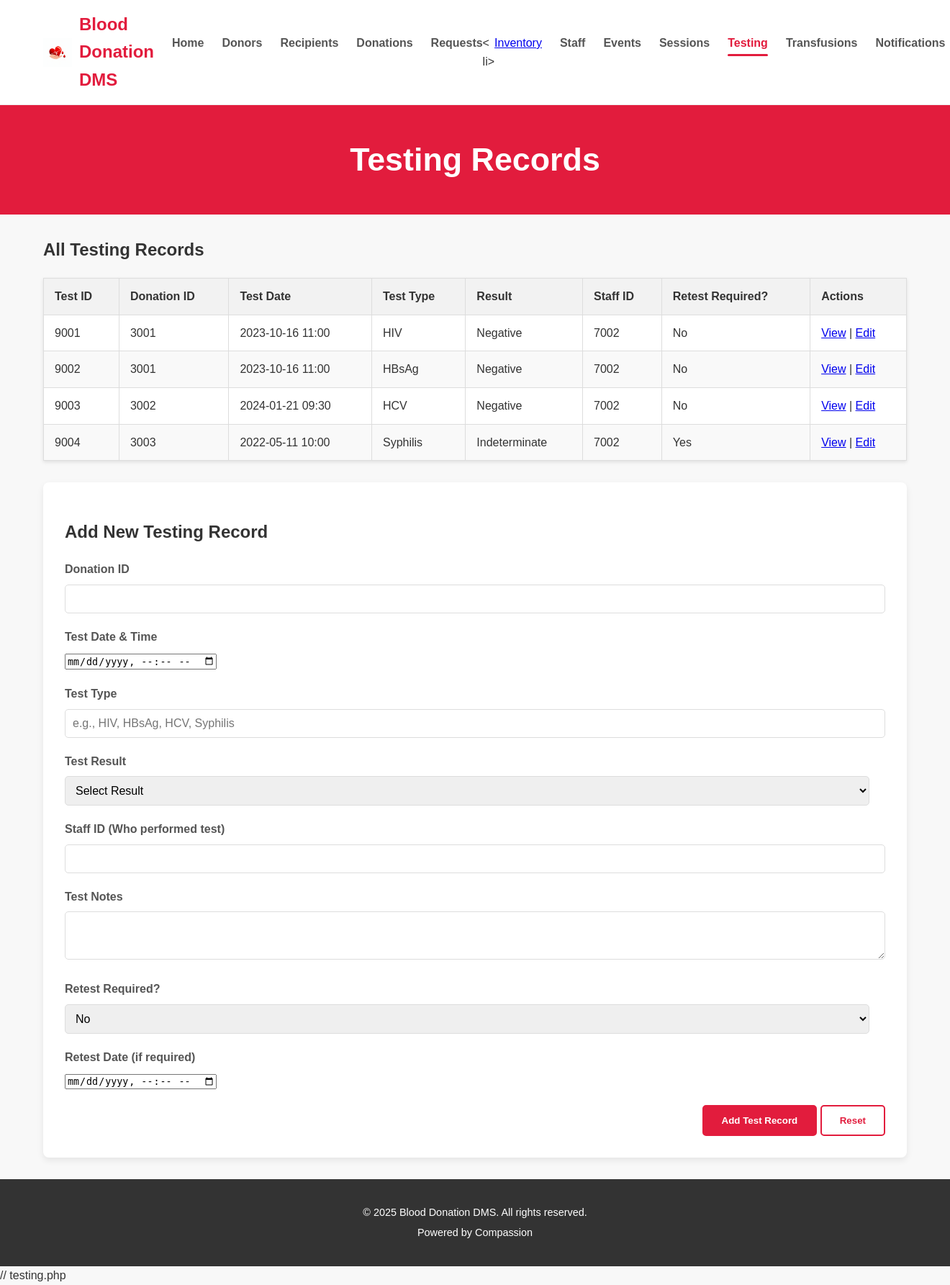
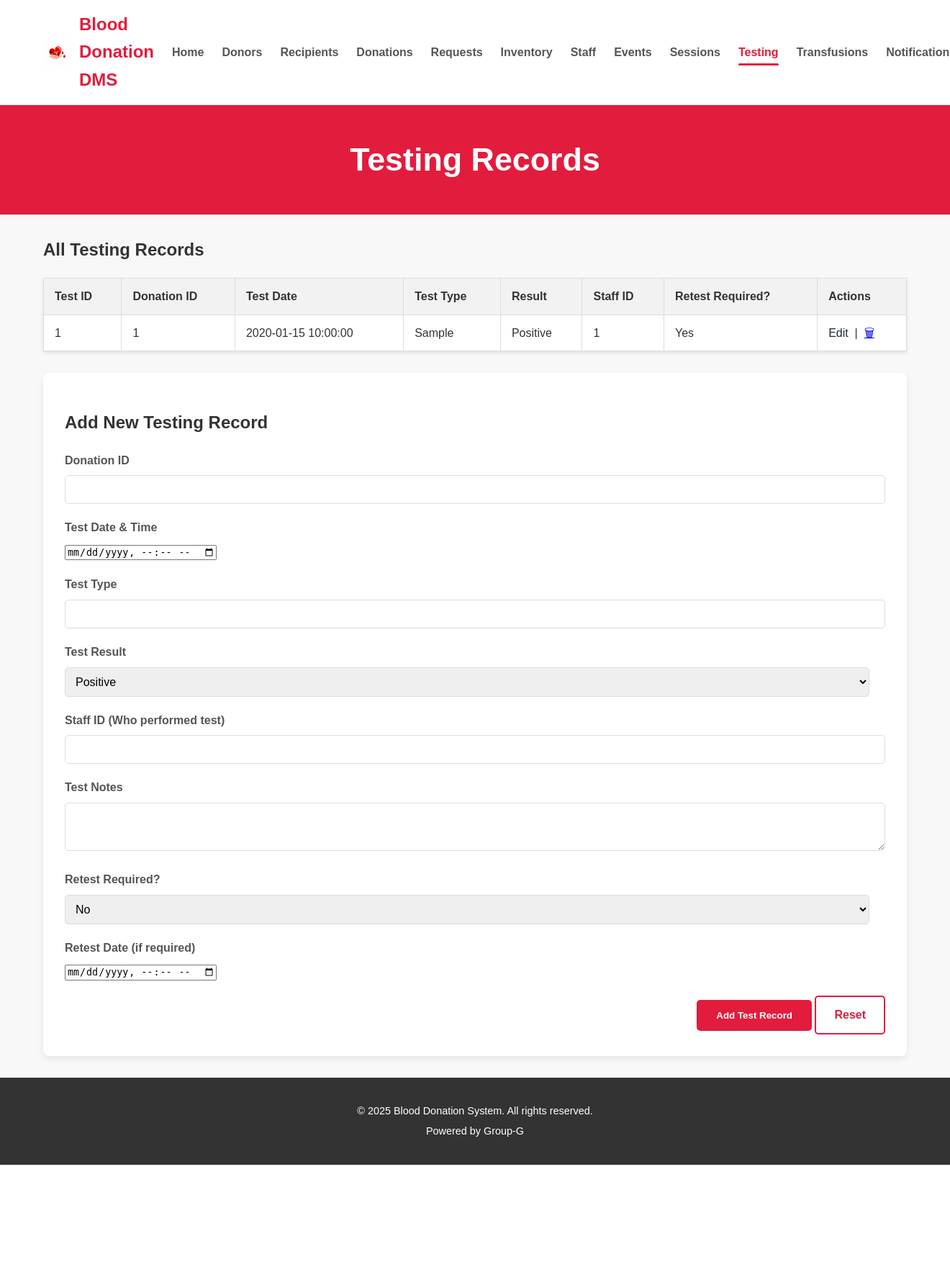
Before and after one commit to RugumayoA/BLOOD_DONATION_DB_SYSTEM, a PHP site: page /testing.php in a window 1320 px wide. Shown: the whole page at 72% size. After the commit the page ends 1618 px from the top, so only its background shows below. Run offline with PHP 8.4, Linux system fonts and the light colour scheme; tables that the repository leaves empty hold one stand-in row (values such as "Sample post").

Commit message:
worked on testing

```diff
--- a/testing.php
+++ b/testing.php
@@ -1,3 +1,105 @@
+<?php
+$DB_HOST = 'localhost';
+$DB_USER = 'root';
+$DB_PASS = '';
+$DB_NAME = 'blood_donation';
+
+$mysqli = @new mysqli($DB_HOST, $DB_USER, $DB_PASS, $DB_NAME);
+if ($mysqli->connect_errno) { die("DB connection failed: " . $mysqli->connect_error); }
+
+function to_mysql_dt($val) {
+    if (!$val) return null;
+    $val = str_replace('T', ' ', $val);
+    return $val . (strlen($val) === 16 ? ':00' : '');
+}
+
+$flash_ok = null;
+$flash_err = null;
+
+if (isset($_GET['action']) && $_GET['action'] === 'delete' && isset($_GET['id'])) {
+    $id = (int)$_GET['id'];
+    if ($stm = $mysqli->prepare("DELETE FROM testing_record WHERE test_id=?")) {
+        $stm->bind_param("i", $id);
+        if ($stm->execute()) {
+            header("Location: testing.php?ok=deleted");
+            exit;
+        } else { $flash_err = "Delete failed: " . $stm->error; }
+        $stm->close();
+    } else { $flash_err = "Prepare failed: " . $mysqli->error; }
+}
+
+if ($_SERVER['REQUEST_METHOD'] === 'POST') {
+    $mode          = isset($_POST['mode']) ? $_POST['mode'] : 'create';
+    $test_id       = isset($_POST['test_id']) ? (int)$_POST['test_id'] : 0;
+
+    $donationId     = isset($_POST['donationId']) ? trim($_POST['donationId']) : '';
+    $testDate       = to_mysql_dt(isset($_POST['testDate']) ? $_POST['testDate'] : '');
+    $testType       = isset($_POST['testType']) ? trim($_POST['testType']) : '';
+    $testResult     = isset($_POST['testResult']) ? trim($_POST['testResult']) : '';
+    $staffIdRaw     = isset($_POST['staffId']) ? trim($_POST['staffId']) : '';
+    $testNotes      = isset($_POST['testNotes']) ? trim($_POST['testNotes']) : '';
+    $retestRequired = isset($_POST['retestRequired']) ? trim($_POST['retestRequired']) : 'No';
+    $retestDate     = to_mysql_dt(isset($_POST['retestDate']) ? $_POST['retestDate'] : '');
+
+    $staffId    = ($staffIdRaw === '') ? null : (int)$staffIdRaw;
+    $testNotes  = ($testNotes === '') ? null : $testNotes;
+    $retestDate = ($retestDate === '') ? null : $retestDate;
+
+    if ($donationId === '' || $testDate === '' || $testType === '' || $testResult === '') {
+        $flash_err = "Please fill all required fields.";
+    } else if ($mode === 'update' && $test_id > 0) {
+        $sql = "UPDATE testing_record
+                SET donation_id=?, test_date=?, test_type=?, test_result=?, staff_id=?, test_notes=?, retest_required=?, retest_date=?
+                WHERE test_id=?";
+        if ($stmt = $mysqli->prepare($sql)) {
+            $stmt->bind_param("isssisssi", $donationId, $testDate, $testType, $testResult, $staffId, $testNotes, $retestRequired, $retestDate, $test_id);
+            if ($stmt->execute()) {
+                header("Location: testing.php?ok=updated");
+                exit;
+            } else { $flash_err = "Update failed: " . $stmt->error; }
+            $stmt->close();
+        } else { $flash_err = "Prepare failed: " . $mysqli->error; }
+    } else {
+        $sql = "INSERT INTO testing_record
+                (donation_id, test_date, test_type, test_result, staff_id, test_notes, retest_required, retest_date)
+                VALUES (?, ?, ?, ?, ?, ?, ?, ?)";
+        if ($stmt = $mysqli->prepare($sql)) {
+            $stmt->bind_param("isssisss", $donationId, $testDate, $testType, $testResult, $staffId, $testNotes, $retestRequired, $retestDate);
+            if ($stmt->execute()) {
+                header("Location: testing.php?ok=created");
+                exit;
+            } else { $flash_err = "Insert failed: " . $stmt->error; }
+            $stmt->close();
+        } else { $flash_err = "Prepare failed: " . $mysqli->error; }
+    }
+}
+
+if (isset($_GET['ok'])) {
+    if ($_GET['ok'] === 'created') $flash_ok = "Test record added successfully!";
+    if ($_GET['ok'] === 'updated') $flash_ok = "Test record updated successfully!";
+    if ($_GET['ok'] === 'deleted') $flash_ok = "Test record deleted successfully!";
+}
+
+$edit_row = null;
+if (isset($_GET['action']) && $_GET['action'] === 'edit' && isset($_GET['id'])) {
+    $id = (int)$_GET['id'];
+    if ($st = $mysqli->prepare("SELECT * FROM testing_record WHERE test_id=?")) {
+        $st->bind_param("i", $id);
+        if ($st->execute()) { $res = $st->get_result(); $edit_row = $res->fetch_assoc(); $res->free(); }
+        $st->close();
+    }
+}
+
+$rows = array();
+$listSql = "SELECT test_id, donation_id, test_date, test_type, test_result, staff_id, retest_required
+            FROM testing_record
+            ORDER BY test_date DESC, test_id DESC
+            LIMIT 200";
+if ($res = $mysqli->query($listSql)) {
+    while ($r = $res->fetch_assoc()) { $rows[] = $r; }
+    $res->free();
+}
+?>
 <!DOCTYPE html>
 <html lang="en">
 <head>
@@ -5,6 +107,16 @@
 <meta name="viewport" content="width=device-width, initial-scale=1.0">
 <title>Testing Records - Blood Donation DMS</title>
 <link rel="stylesheet" href="style.css">
+<style>
+.alert{padding:10px;border-radius:6px;margin:10px 0;position:relative;overflow:hidden}
+.alert.success{background:#e6ffed;border:1px solid #a7f3d0;color:#065f46}
+.alert.danger{background:#ffe6e6;border:1px solid #ffb3b3;color:#7f1d1d}
+.bar{position:absolute;left:0;bottom:0;height:4px;background:#10b981;animation:fill 1.2s linear forwards}
+.alert.danger .bar{background:#ef4444}
+@keyframes fill{from{width:0}to{width:100%}}
+.icon-btn{background:none;border:none;color:#b91c1c;cursor:pointer;font-size:18px}
+.icon-edit{color:#1f2937;text-decoration:none}
+</style>
 </head>
 <body>
 <header class="main-header">
@@ -20,7 +132,7 @@
         <li><a href="recipients.php">Recipients</a></li>
         <li><a href="donations.php">Donations</a></li>
         <li><a href="requests.php">Requests</a></li>
-                    < li><a href="inventory.php">Inventory</a></li>
+        <li><a href="inventory.php">Inventory</a></li>
         <li><a href="staff.php">Staff</a></li>
         <li><a href="events.php">Events</a></li>
         <li><a href="sessions.php">Sessions</a></li>
@@ -32,13 +144,16 @@
   </div>
 </header>
 
-    <section class="page-title">
-        <div class="container">
-            <h1>Testing Records</h1>
-        </div>
-    </section>
+<section class="page-title"><div class="container"><h1>Testing Records</h1></div></section>
 
 <main class="container">
+  <?php if ($flash_ok): ?>
+    <div class="alert success"><?php echo htmlspecialchars($flash_ok); ?><div class="bar"></div></div>
+  <?php endif; ?>
+  <?php if ($flash_err): ?>
+    <div class="alert danger"><?php echo htmlspecialchars($flash_err); ?><div class="bar"></div></div>
+  <?php endif; ?>
+
   <section class="mb-30">
     <h2>All Testing Records</h2>
     <div class="data-table-container">
@@ -56,99 +171,106 @@
           </tr>
         </thead>
         <tbody>
-                        <!-- Example Testing Data (replace with PHP dynamic data) -->
+        <?php if (empty($rows)): ?>
+          <tr><td colspan="8" style="text-align:center;">No records yet.</td></tr>
+        <?php else: foreach ($rows as $r): ?>
           <tr>
-                            <td>9001</td>
-                            <td>3001</td>
-                            <td>2023-10-16 11:00</td>
-                            <td>HIV</td>
-                            <td>Negative</td>
-                            <td>7002</td>
-                            <td>No</td>
-                            <td><a href="#">View</a> | <a href="#">Edit</a></td>
+            <td><?php echo (int)$r['test_id']; ?></td>
+            <td><?php echo (int)$r['donation_id']; ?></td>
+            <td><?php echo htmlspecialchars($r['test_date']); ?></td>
+            <td><?php echo htmlspecialchars($r['test_type']); ?></td>
+            <td><?php echo htmlspecialchars($r['test_result']); ?></td>
+            <td><?php echo ($r['staff_id'] !== null ? (int)$r['staff_id'] : ''); ?></td>
+            <td><?php echo htmlspecialchars($r['retest_required']); ?></td>
+            <td>
+              <a class="icon-edit" href="testing.php?action=edit&id=<?php echo (int)$r['test_id']; ?>">Edit</a>
+              &nbsp;|&nbsp;
+              <a href="testing.php?action=delete&id=<?php echo (int)$r['test_id']; ?>" onclick="return confirm('Delete this test record?');" title="Delete">🗑</a>
+            </td>
           </tr>
-                        <tr>
-                            <td>9002</td>
-                            <td>3001</td>
-                            <td>2023-10-16 11:00</td>
-                            <td>HBsAg</td>
-                            <td>Negative</td>
-                            <td>7002</td>
-                            <td>No</td>
-                            <td><a href="#">View</a> | <a href="#">Edit</a></td>
-                        </tr>
-                        <tr>
-                            <td>9003</td>
-                            <td>3002</td>
-                            <td>2024-01-21 09:30</td>
-                            <td>HCV</td>
-                            <td>Negative</td>
-                            <td>7002</td>
-                            <td>No</td>
-                            <td><a href="#">View</a> | <a href="#">Edit</a></td>
-                        </tr>
-                        <tr>
-                            <td>9004</td>
-                            <td>3003</td>
-                            <td>2022-05-11 10:00</td>
-                            <td>Syphilis</td>
-                            <td>Indeterminate</td>
-                            <td>7002</td>
-                            <td>Yes</td>
-                            <td><a href="#">View</a> | <a href="#">Edit</a></td>
-                        </tr>
-                        <!-- More rows here -->
+        <?php endforeach; endif; ?>
         </tbody>
       </table>
     </div>
   </section>
 
   <section class="form-container">
-            <h2>Add New Testing Record</h2>
+    <h2><?php echo $edit_row ? 'Edit Testing Record' : 'Add New Testing Record'; ?></h2>
     <form action="testing.php" method="POST">
+      <input type="hidden" name="mode" value="<?php echo $edit_row ? 'update' : 'create'; ?>" />
+      <?php if ($edit_row): ?>
+        <input type="hidden" name="test_id" value="<?php echo (int)$edit_row['test_id']; ?>" />
+      <?php endif; ?>
+
       <div class="form-group">
         <label for="donationId">Donation ID</label>
-                    <input type="number" id="donationId" name="donationId" required>
+        <input type="number" id="donationId" name="donationId" required
+               value="<?php echo $edit_row ? (int)$edit_row['donation_id'] : ''; ?>">
       </div>
       <div class="form-group">
         <label for="testDate">Test Date & Time</label>
-                    <input type="datetime-local" id="testDate" name="testDate" required>
+        <input type="datetime-local" id="testDate" name="testDate" required
+               value="<?php
+                    if ($edit_row && $edit_row['test_date']) {
+                        // convert "YYYY-MM-DD HH:MM:SS" -> "YYYY-MM-DDTHH:MM"
+                        $ts = substr($edit_row['test_date'], 0, 16);
+                        echo htmlspecialchars(str_replace(' ', 'T', $ts));
+                    }
+               ?>">
       </div>
       <div class="form-group">
         <label for="testType">Test Type</label>
-                    <input type="text" id="testType" name="testType" placeholder="e.g., HIV, HBsAg, HCV, Syphilis" required>
+        <input type="text" id="testType" name="testType" required
+               value="<?php echo $edit_row ? htmlspecialchars($edit_row['test_type']) : ''; ?>">
       </div>
       <div class="form-group">
         <label for="testResult">Test Result</label>
         <select id="testResult" name="testResult" required>
-                        <option value="">Select Result</option>
-                        <option value="Positive">Positive</option>
-                        <option value="Negative">Negative</option>
-                        <option value="Indeterminate">Indeterminate</option>
+          <?php
+            $cur = $edit_row ? $edit_row['test_result'] : '';
+            $opts = array('Positive','Negative','Indeterminate');
+            foreach ($opts as $o) {
+                $sel = ($cur===$o)?' selected':'';
+                echo '<option value="'.$o.'"'.$sel.'>'.$o.'</option>';
+            }
+          ?>
         </select>
       </div>
       <div class="form-group">
         <label for="staffId">Staff ID (Who performed test)</label>
-                    <input type="number" id="staffId" name="staffId">
+        <input type="number" id="staffId" name="staffId"
+               value="<?php echo $edit_row && $edit_row['staff_id']!==null ? (int)$edit_row['staff_id'] : ''; ?>">
       </div>
       <div class="form-group">
         <label for="testNotes">Test Notes</label>
-                    <textarea id="testNotes" name="testNotes" rows="3"></textarea>
+        <textarea id="testNotes" name="testNotes" rows="3"><?php echo $edit_row ? htmlspecialchars($edit_row['test_notes']) : ''; ?></textarea>
       </div>
       <div class="form-group">
         <label for="retestRequired">Retest Required?</label>
         <select id="retestRequired" name="retestRequired">
-                        <option value="No">No</option>
-                        <option value="Yes">Yes</option>
+          <?php
+            $cur2 = $edit_row ? $edit_row['retest_required'] : 'No';
+            $opts2 = array('No','Yes');
+            foreach ($opts2 as $o2) {
+                $sel2 = ($cur2===$o2)?' selected':'';
+                echo '<option value="'.$o2.'"'.$sel2.'>'.$o2.'</option>';
+            }
+          ?>
         </select>
       </div>
       <div class="form-group">
         <label for="retestDate">Retest Date (if required)</label>
-                    <input type="datetime-local" id="retestDate" name="retestDate">
+        <input type="datetime-local" id="retestDate" name="retestDate"
+               value="<?php
+                    if ($edit_row && $edit_row['retest_date']) {
+                        $ts2 = substr($edit_row['retest_date'], 0, 16);
+                        echo htmlspecialchars(str_replace(' ', 'T', $ts2));
+                    }
+               ?>">
       </div>
       <div class="form-actions">
-                    <button type="submit" class="btn btn-primary">Add Test Record</button>
-                    <button type="reset" class="btn btn-secondary">Reset</button>
+        <button type="submit" class="btn btn-primary"><?php echo $edit_row ? 'Update' : 'Add Test Record'; ?></button>
+        <a class="btn btn-secondary" href="testing.php">Reset</a>
       </div>
     </form>
   </section>
@@ -156,12 +278,9 @@
 
 <footer class="main-footer">
   <div class="container">
-            <p>&copy; <?php echo date("Y"); ?> Blood Donation DMS. All rights reserved.</p>
-            <p>Powered by Compassion</p>
+    <p>&copy; <?php echo date("Y"); ?> Blood Donation System. All rights reserved.</p>
+    <p>Powered by Group-G</p>
   </div>
 </footer>
 </body>
 </html>
-
-
-// testing.php
```
Lines whose indentation alone changed are shown as unchanged.
